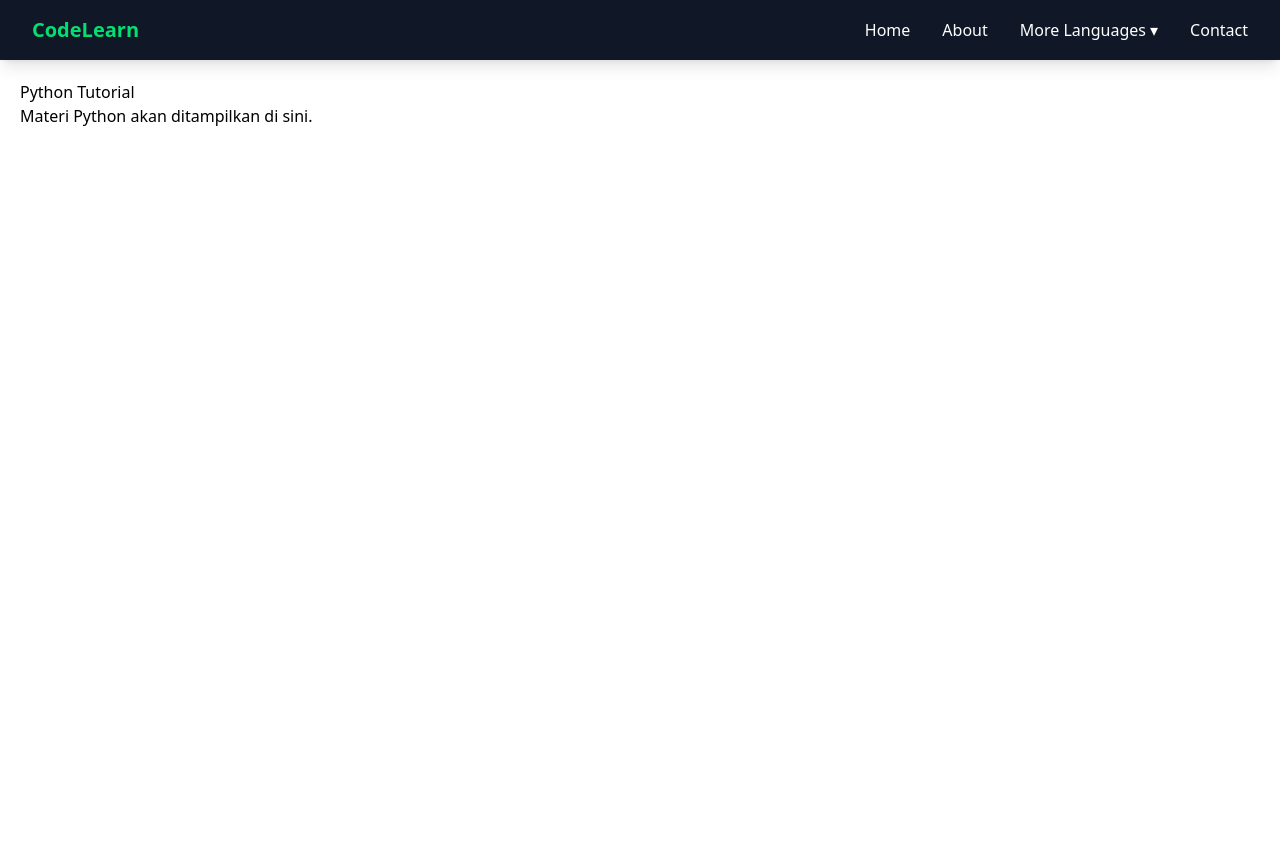
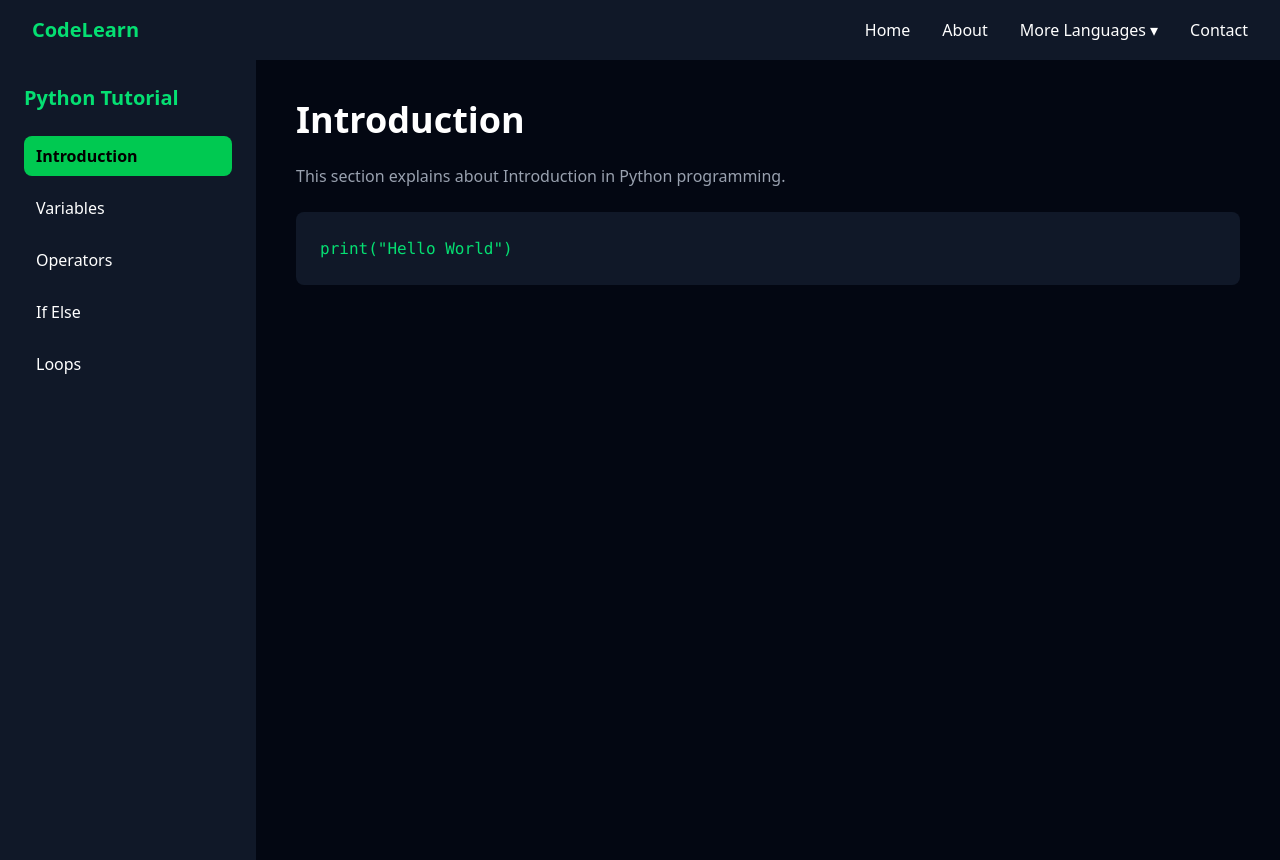
Before and after one commit to asepsaipullah09-ui/codelearn-platform, a React (Vite) app: page /python in a window 1280 px wide. Before the commit the page ends 800 px from the top, so only its background shows below. Built offline with nearby package versions, Linux system fonts and the light colour scheme.

Commit message:
feat: create tutorial layout with sidebar and dynamic topic selection

```diff
--- a/src/pages/Python.jsx
+++ b/src/pages/Python.jsx
@@ -1,10 +1,57 @@
+import { useState } from "react";
+
 function Python() {
-    return (
-        <div style={{ padding: "20px" }}>
-            <h1>Python Tutorial</h1>
-            <p>Materi Python akan ditampilkan di sini.</p>
+  const topics = [
+    "Introduction",
+    "Variables",
+    "Operators",
+    "If Else",
+    "Loops"
+  ];
+
+  const [activeTopic, setActiveTopic] = useState("Introduction");
+
+  return (
+    <div className="flex min-h-screen bg-gray-950 text-white">
+
+      {/* Sidebar */}
+      <aside className="w-64 bg-gray-900 p-6 hidden md:block">
+        <h2 className="text-xl font-bold mb-6 text-green-400">
+          Python Tutorial
+        </h2>
+
+        <ul className="space-y-3">
+          {topics.map((topic) => (
+            <li
+              key={topic}
+              onClick={() => setActiveTopic(topic)}
+              className={`cursor-pointer px-3 py-2 rounded-lg transition
+                ${activeTopic === topic
+                  ? "bg-green-500 text-black font-semibold"
+                  : "hover:bg-gray-800"}`}
+            >
+              {topic}
+            </li>
+          ))}
+        </ul>
+      </aside>
+
+      {/* Content */}
+      <main className="flex-1 p-10">
+        <h1 className="text-4xl font-bold mb-6">{activeTopic}</h1>
+
+        <p className="text-gray-400 mb-6">
+          This section explains about {activeTopic} in Python programming.
+        </p>
+
+        <div className="bg-gray-900 p-6 rounded-lg">
+          <code className="text-green-400">
+            print("Hello World")
+          </code>
         </div>
-    );
+      </main>
+    </div>
+  );
 }
 
 export default Python;
```
